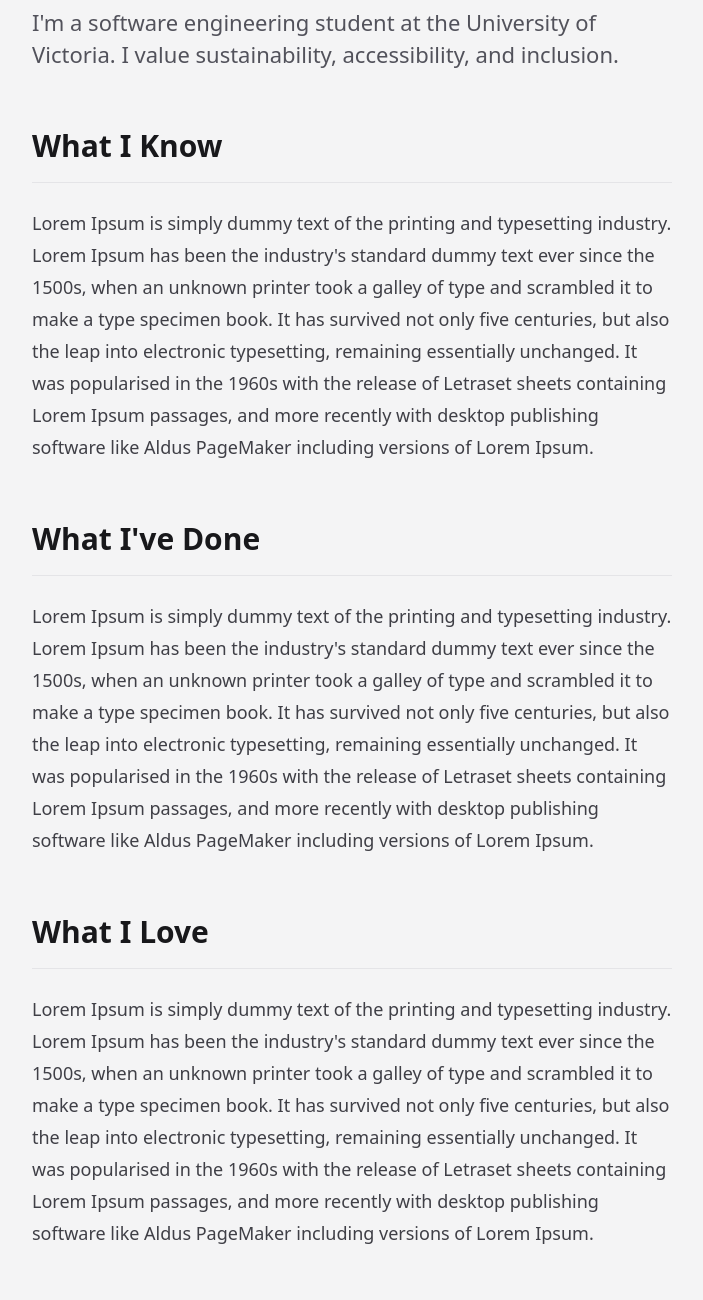
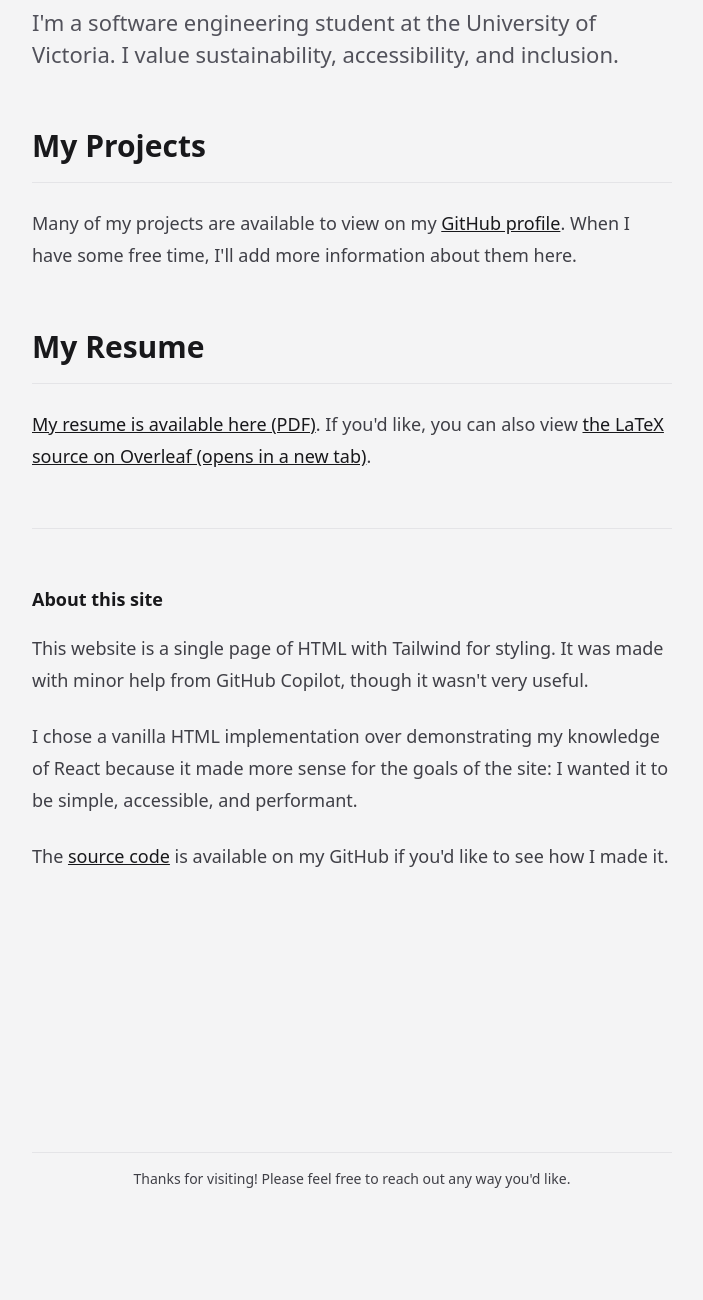
Before and after one commit to abookout/site, a website: page index.html in a window 1280 px wide. Shown: the part 160-1460 px from the top of the page, without its empty margins (288-991 px from the left). After the commit the page ends 1368 px from the top, so only its background shows below. Drawn offline with Linux system fonts and the light colour scheme.

Commit message:
Removed placeholder text + slight content changes

```diff
--- a/index.html
+++ b/index.html
@@ -1,5 +1,6 @@
 <!DOCTYPE html>
 <html lang="en">
+
 <head>
   <meta charset="UTF-8" />
   <meta name="viewport" content="width=device-width, initial-scale=1.0" />
@@ -10,19 +11,10 @@
 <body class="min-w-full prose prose-lg prose-zinc bg-zinc-100">
   <!-- TODO: skip to content unnecessary unless done nav -->
   <!-- <a href="#main-content" class="skip-to-content">Skip to main content</a> -->
-    <header
-      class="not-prose h-16 md:h-24 sticky top-0 bg-inherit flex flex-nowrap justify-end items-center gap-x-6 px-6"
-    >
+  <header class="not-prose h-16 md:h-24 sticky top-0 bg-inherit flex flex-nowrap justify-end items-center gap-x-6 px-6">
     <a href="mailto:anbookout@gmail.com">anbookout@gmail.com</a>
-      <a
-        href="https://github.com/abookout"
-        target="_blank"
-        title="Anika's GitHub repository (opens in a new tab)"
-        ><img
-          src="media/github-mark.png"
-          alt="GitHub logo"
-          class="w-10 h-10 md:w-12 md:h-12"
-      /></a>
+    <a href="https://github.com/abookout" target="_blank" title="Anika's GitHub repository (opens in a new tab)"><img
+        src="media/github-mark.png" alt="GitHub logo" class="w-10 h-10 md:w-12 md:h-12" /></a>
   </header>
 
   <!-- TODO: nav -->
@@ -32,56 +24,14 @@
       I'm a software engineering student at the University of Victoria. I
       value sustainability, accessibility, and inclusion.
     </p>
-      <!-- TODO: flatten so the p is directly under the h2 -->
     <div class="sticky-header">
-        <h2>What I Know</h2>
+      <h2>My Projects</h2>
       <hr class="m-0 -mt-4" />
     </div>
     <p>
-        <!-- C++, React/CSS, JS/TS, Python,  -->
-        Lorem Ipsum is simply dummy text of the printing and typesetting
-        industry. Lorem Ipsum has been the industry's standard dummy text ever
-        since the 1500s, when an unknown printer took a galley of type and
-        scrambled it to make a type specimen book. It has survived not only five
-        centuries, but also the leap into electronic typesetting, remaining
-        essentially unchanged. It was popularised in the 1960s with the release
-        of Letraset sheets containing Lorem Ipsum passages, and more recently
-        with desktop publishing software like Aldus PageMaker including versions
-        of Lorem Ipsum.
-      </p>
-      <div class="sticky-header">
-        <h2>What I've Done</h2>
-        <hr class="m-0 -mt-4" />
-      </div>
-      <p>
-        <!-- fire sim, ythonpay, nes emu -->
-        <!-- TODO: implement ythonpay interpreter??? http://skulpt.org/using.html -->
-        <!-- also work experience -->
-        Lorem Ipsum is simply dummy text of the printing and typesetting
-        industry. Lorem Ipsum has been the industry's standard dummy text ever
-        since the 1500s, when an unknown printer took a galley of type and
-        scrambled it to make a type specimen book. It has survived not only five
-        centuries, but also the leap into electronic typesetting, remaining
-        essentially unchanged. It was popularised in the 1960s with the release
-        of Letraset sheets containing Lorem Ipsum passages, and more recently
-        with desktop publishing software like Aldus PageMaker including versions
-        of Lorem Ipsum.
-      </p>
-      <div class="sticky-header">
-        <h2>What I Love</h2>
-        <hr class="m-0 -mt-4" />
-      </div>
-      <p>
-        <!-- my language, running, birding?, learning -->
-        Lorem Ipsum is simply dummy text of the printing and typesetting
-        industry. Lorem Ipsum has been the industry's standard dummy text ever
-        since the 1500s, when an unknown printer took a galley of type and
-        scrambled it to make a type specimen book. It has survived not only five
-        centuries, but also the leap into electronic typesetting, remaining
-        essentially unchanged. It was popularised in the 1960s with the release
-        of Letraset sheets containing Lorem Ipsum passages, and more recently
-        with desktop publishing software like Aldus PageMaker including versions
-        of Lorem Ipsum.
+      Many of my projects are available to view on my <a href="https://github.com/abookout" target="_blank">GitHub
+        profile</a>.
+      When I have some free time, I'll add more information about them here.
     </p>
 
     <div class="sticky-header">
@@ -89,19 +39,15 @@
       <hr class="m-0 -mt-4" />
     </div>
     <p>
-        <a href="media/Anika_Bookout_Resume.pdf"
-          >My resume is available here (PDF)</a
-        >. If you'd like, you can also view
-        <a target="_blank" href="https://www.overleaf.com/read/ytspcwbxtgmj"
-          >the LaTeX source on Overleaf (opens in a new tab)</a
-        >.
+      <a href="media/Anika_Bookout_Resume.pdf">My resume is available here (PDF)</a>. If you'd like, you can also view
+      <a target="_blank" href="https://www.overleaf.com/read/ytspcwbxtgmj">the LaTeX source on Overleaf (opens in a new
+        tab)</a>.
     </p>
     <hr />
     <h2 class="text-lg">About this site</h2>
     <p>
-        This website is a single page of HTML with Tailwind for styling. It
-        doesn't use Webpack or any other build tools. It was made with minor
-        help from GitHub Copilot, though it wasn't very useful.
+      This website is a single page of HTML with Tailwind for styling. It was
+      made with minor help from GitHub Copilot, though it wasn't very useful.
       <!-- CD is done using Cloudflare Pages, which is where this site is hosted. My usual CI/CD
         pipeline uses GitHub Actions, but Cloudflare had the functionality, so I
         went with that instead. -->
@@ -112,9 +58,8 @@
       to be simple, accessible, and performant.
     </p>
     <p>
-        The source is available
-        <a href="https://github.com/abookout/site">on my GitHub</a>
-        if you'd like to see how I made it.
+      The <a href="https://github.com/abookout/site">source code</a> is
+      available on my GitHub if you'd like to see how I made it.
     </p>
     <!-- Space at the bottom of the page -->
     <div class="mt-[20vh] lg:mt-[35vh]"></div>
@@ -124,4 +69,5 @@
     </p>
   </main>
 </body>
+
 </html>
```
Lines whose indentation alone changed are shown as unchanged.
